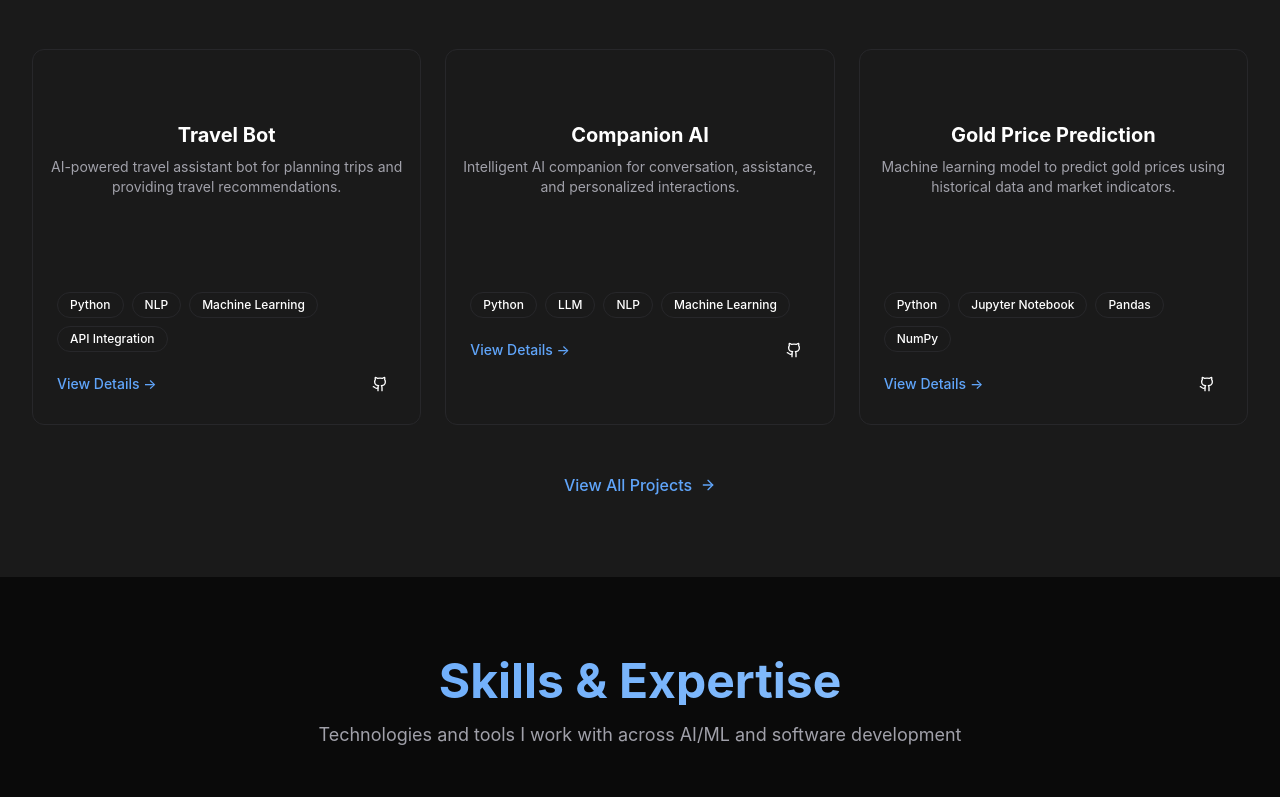
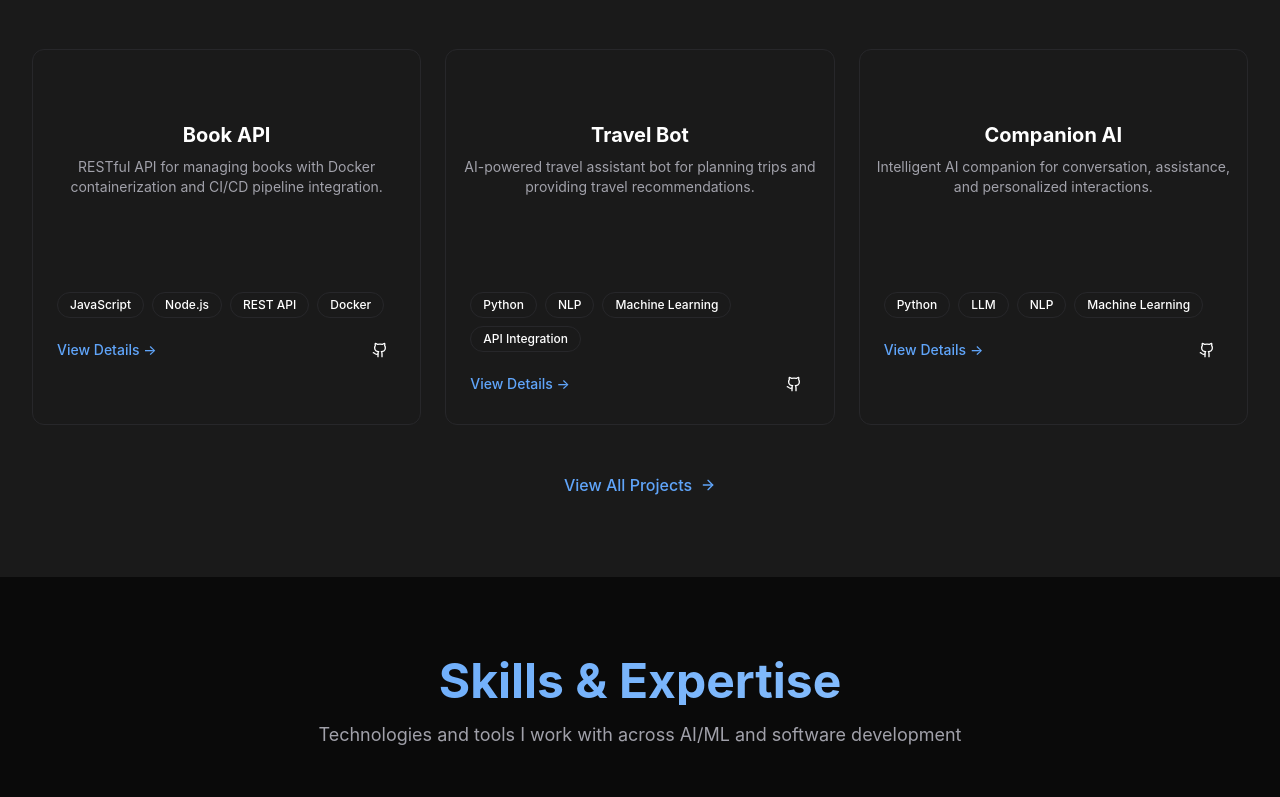
Before and after one commit to Kasfi-Ahamed/portfolio, a React (Vite) app: page / in a window 1280 px wide. Shown: the part 1020-1817 px from the top of the page. Built offline with nearby package versions, Linux system fonts and the light colour scheme.

Commit message:
Add book-api project to portfolio

```diff
--- a/src/data/portfolio.ts
+++ b/src/data/portfolio.ts
@@ -101,6 +101,22 @@ export const recommendations: Recommendation[] = [
 ];
 
 export const projects: Project[] = [
+  {
+    slug: 'book-api',
+    title: 'Book API',
+    description: 'RESTful API for managing books with Docker containerization and CI/CD pipeline integration.',
+    longDescription: 'A production-ready REST API for book management built with Node.js and JavaScript. The project includes comprehensive testing, Docker containerization for easy deployment, and Jenkins CI/CD pipeline integration. Features include book CRUD operations, proper error handling, and scalable architecture designed for production environments.',
+    category: 'Web',
+    techStack: ['JavaScript', 'Node.js', 'REST API', 'Docker', 'Jenkins', 'CI/CD', 'Testing'],
+    githubUrl: 'https://github.com/Kasfi-Ahamed/book-api',
+    liveUrl: '#',
+    highlights: [
+      'Built RESTful API with comprehensive CRUD operations',
+      'Implemented Docker containerization for deployment',
+      'Set up CI/CD pipeline with Jenkins for automated testing and deployment',
+    ],
+    images: ['/project-placeholder.jpg'],
+  },
   {
     slug: 'travel-bot',
     title: 'Travel Bot',
```
